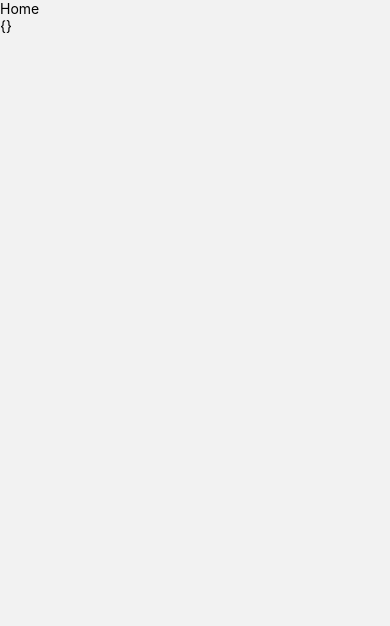
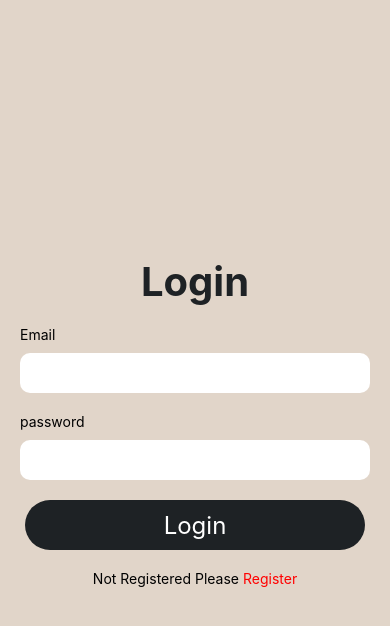
Before and after one commit to Crazy-Coder07/blog_React-Native, a React Native app in the folder client/: screen /Home in a window 390 px wide. Shown: the top 626 px of the page. Built offline with nearby package versions, Linux system fonts and the light colour scheme.

Commit message:
created logout and some more functionality

```diff
--- a/client/App.js
+++ b/client/App.js
@@ -1,23 +1,12 @@
-import { View, Text } from 'react-native'
 import React from 'react'
-import Register from './Pages/auth/Register'
-import Login from './Pages/auth/Login'
 import { NavigationContainer } from '@react-navigation/native'
 import { createNativeStackNavigator } from '@react-navigation/native-stack'
-import { AuthProvider } from './ContextApi/authContext'
-import Home from './Pages/Home'
+import Rootnavigation from './navigation'
 
 const App = () => {
-  const Stack = createNativeStackNavigator();
   return (
     <NavigationContainer>
-      <AuthProvider>
-        <Stack.Navigator initialRouteName='Login'>
-          <Stack.Screen name="Register" component={Register} options={{ headerShown: false }} />
-          <Stack.Screen name="Home" component={Home} options={{ headerShown: false }} />
-          <Stack.Screen name="Login" component={Login} options={{ headerShown: false }} />
-        </Stack.Navigator>
-      </AuthProvider>
+      <Rootnavigation/>
     </NavigationContainer>
   )
 }
--- /dev/null
+++ b/client/Components/Menu/FooterMenu.js
@@ -0,0 +1,43 @@
+import { View, Text, TouchableOpacity,StyleSheet } from 'react-native'
+import React from 'react'
+import  FontAwesome5 from 'react-native-vector-icons/FontAwesome5'
+
+
+const FooterMenu = () => {
+    return (
+        <View style={styles.container}>
+            <TouchableOpacity>
+                <FontAwesome5 name="home" style={styles.iconStyle}/>
+                <Text>Home</Text>
+            </TouchableOpacity>
+            <TouchableOpacity>
+            <FontAwesome5 name="plus-square" style={styles.iconStyle}/>
+                <Text>Post</Text>
+            </TouchableOpacity>
+            <TouchableOpacity>
+            <FontAwesome5 name="info-circle" style={styles.iconStyle}/>
+                <Text>About</Text>
+            </TouchableOpacity>
+            <TouchableOpacity>
+            <FontAwesome5 name="user-circle" style={styles.iconStyle}/>
+                <Text>Account</Text>
+            </TouchableOpacity>
+        </View>
+    )
+}
+
+const styles = StyleSheet.create({
+    container: {
+        flexDirection:"row",
+        margin:10,
+        justifyContent:'space-between'
+    },
+    iconStyle: {
+        marginBottom:3,
+        alignSelf:"center",
+        fontSize:25,
+        color:"#0a8bf5",
+    }
+})
+
+export default FooterMenu
--- /dev/null
+++ b/client/Components/Menu/HeaderMenu.js
@@ -0,0 +1,39 @@
+import { View, Text,StyleSheet ,TouchableOpacity} from 'react-native'
+import React,{useContext} from 'react'
+import { AuthContext } from '../../ContextApi/authContext'
+import  FontAwesome5  from 'react-native-vector-icons/FontAwesome5';
+import AsyncStorage from '@react-native-async-storage/async-storage';
+
+
+const HeaderMenu = () => {
+
+    const [state,setState] = useContext(AuthContext);
+
+    // logout
+    const handleLogout = async() => {
+        setState({token:"",user:null});
+        await AsyncStorage.removeItem('@auth');
+        Alert.alert("Logout successfully")
+    }
+  return (
+    <View>
+      <TouchableOpacity onPress={handleLogout}>
+        <FontAwesome5 name="sign-out-alt" color={"red"} style={styles.iconStyle}/>
+      </TouchableOpacity>
+    </View>
+  )
+}
+
+const styles = StyleSheet.create({
+    container:{
+        flexDirection:"row",
+        justifyContent:"space-between",
+        margin:10,
+    },
+    iconStyle: {
+        marginBottom:3,
+        alignItems:"center",
+        fontSize:25
+    }
+})
+export default HeaderMenu
--- /dev/null
+++ b/client/Components/Menu/ScreenMenu.js
@@ -0,0 +1,36 @@
+import { View, Text } from 'react-native'
+import React ,{useContext} from 'react'
+import Home from '../../Pages/Home'
+import Register from '../../Pages/auth/Register'
+import Login from '../../Pages/auth/Login'
+import { createNativeStackNavigator } from '@react-navigation/native-stack'
+import { AuthContext } from '../../ContextApi/authContext'
+import HeaderMenu from './HeaderMenu'
+
+const ScreenMenu = () => {
+
+  //  global state
+  const [state,setState] = useContext(AuthContext);
+  //   auth condition true false
+  const isValid=state?.user && state?.token;
+  const Stack=createNativeStackNavigator();
+
+  return (
+    <Stack.Navigator initialRouteName='Login'>
+          {isValid ? (
+          <>
+            <Stack.Screen name="Home" component={Home}
+               options={{title:"BlogEase",headerRight:()=><HeaderMenu/>}}
+            />
+          </>) : (
+            <>
+              <Stack.Screen name="Register" component={Register} options={{ headerShown: false }} />
+              <Stack.Screen name="Login" component={Login} options={{ headerShown: false }} />
+            </>
+          )}
+
+    </Stack.Navigator>
+  )
+}
+
+export default ScreenMenu
--- a/client/Pages/Home.js
+++ b/client/Pages/Home.js
@@ -1,16 +1,25 @@
-import { View, Text } from 'react-native'
+import { View, Text,StyleSheet} from 'react-native'
 import React,{useContext} from 'react'
 import { AuthContext } from '../ContextApi/authContext'
+import FooterMenu from '../Components/Menu/FooterMenu';
 
 const Home = () => {
     // global state
     const [state,setState] = useContext(AuthContext);
   return (
-    <View>
-      <Text>Home</Text>
+    <View style={styles.container}>
       <Text>{JSON.stringify(state,null,4)}</Text>
+      <FooterMenu></FooterMenu>
     </View>
   )
 }
 
+const styles = StyleSheet.create({
+  container:{
+    flex:1,
+    margin:10,
+    justifyContent: 'space-between',
+    marginTop:40,
+  }
+})
 export default Home
--- /dev/null
+++ b/client/navigation.js
@@ -0,0 +1,14 @@
+import { View, Text } from 'react-native'
+import React from 'react'
+import { AuthProvider } from './ContextApi/authContext'
+import ScreenMenu from './Components/Menu/ScreenMenu'
+
+const Rootnavigation = () => {
+  return (
+    <AuthProvider>
+        <ScreenMenu/>
+    </AuthProvider>
+  )
+}
+
+export default Rootnavigation
--- a/client/package.json
+++ b/client/package.json
@@ -17,7 +17,9 @@
     "react": "18.2.0",
     "react-native": "0.72.4",
     "react-native-safe-area-context": "^4.7.2",
-    "react-native-screens": "^3.25.0"
+    "react-native-screens": "^3.25.0",
+    "react-native-vector-icons": "^10.0.0",
+    "react-native-vector-image": "^0.4.4"
   },
   "devDependencies": {
     "@babel/core": "^7.20.0",
```
Also changed, not shown: 4 other files (tests, documents, lock files or other folders).
